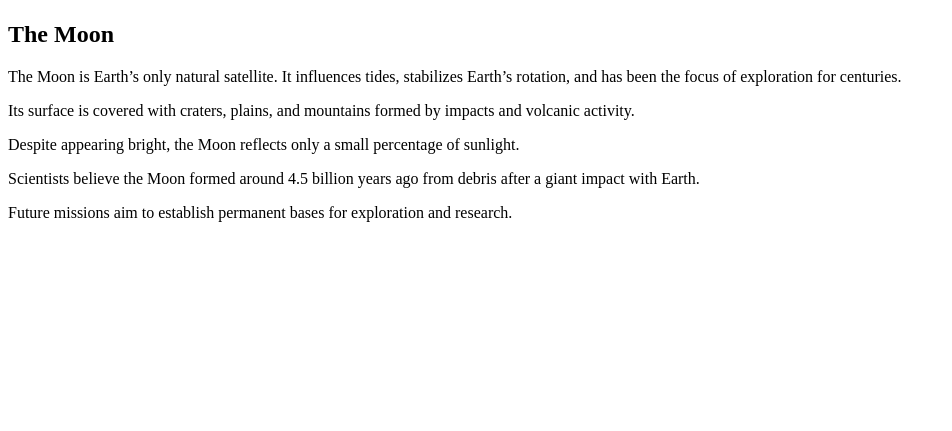
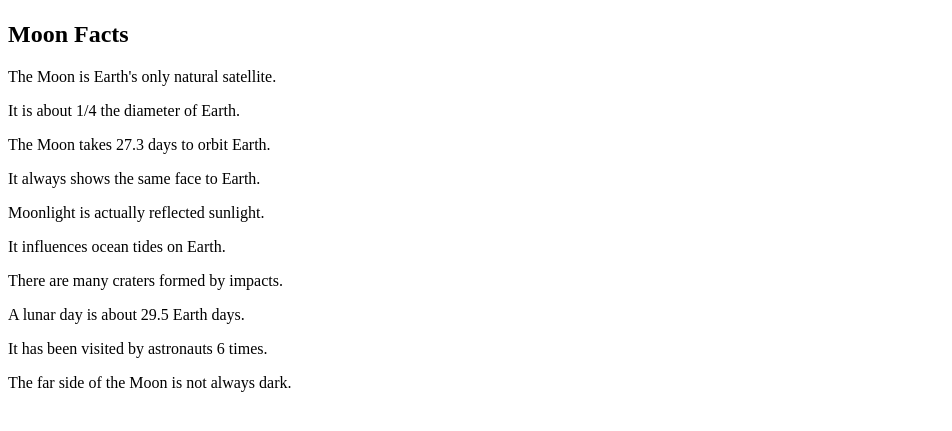
Before and after one commit to Riya0601/RiyaCMS, a plain HTML site: page moonContent.html in a window 1280 px wide. Shown: the part 311-742 px from the top of the page, without its empty margins (0-952 px from the left). Drawn offline with Linux system fonts and the light colour scheme.

Commit message:
Update moonContent.html

```diff
--- a/moonContent.html
+++ b/moonContent.html
@@ -2,39 +2,36 @@
 <html lang="en">
 <head>
   <meta charset="UTF-8">
-  <meta name="viewport" content="width=device-width, initial-scale=1.0">
-  <title>Moon CMS Example</title>
+  <title>Moon CMS Demo</title>
 
-  <!-- CMS Content CSS -->
-  <link rel="stylesheet" href="/sfsites/c/cms/delivery/media/MCYMFJ4GMSJZGEVL4EUGCZ4DAOWI">
+  <!-- Link CMS-hosted CSS (replace YOUR_CONTENT_KEY with your real one) -->
+  <link rel="stylesheet"
+        href="/sfsites/cms/delivery/media/YOUR_CONTENT_KEY">
 
 </head>
 <body>
+
   <div class="container">
-    <img id="moonImage" src="https://upload.wikimedia.org/wikipedia/commons/e/e1/FullMoon2010.jpg" alt="Moon">
+    <!-- Moon Image -->
+    <img id="moonImage"
+         src="https://upload.wikimedia.org/wikipedia/commons/e/e1/FullMoon2010.jpg"
+         alt="Moon Picture">
+
+    <!-- Text content -->
     <div class="content">
-      <h2>The Moon</h2>
-      <p>
-        The Moon is Earth’s only natural satellite. It influences tides,
-        stabilizes Earth’s rotation, and has been the focus of exploration for centuries.
-      </p>
-      <p>
-        Its surface is covered with craters, plains, and mountains formed by impacts and volcanic activity.
-      </p>
-      <p>
-        Despite appearing bright, the Moon reflects only a small percentage of sunlight.
-      </p>
-      <p>
-        Scientists believe the Moon formed around 4.5 billion years ago from debris after
-        a giant impact with Earth.
-      </p>
-      <p>
-        Future missions aim to establish permanent bases for exploration and research.
-      </p>
+      <h2>Moon Facts</h2>
+      <p>The Moon is Earth's only natural satellite.</p>
+      <p>It is about 1/4 the diameter of Earth.</p>
+      <p>The Moon takes 27.3 days to orbit Earth.</p>
+      <p>It always shows the same face to Earth.</p>
+      <p>Moonlight is actually reflected sunlight.</p>
+      <p>It influences ocean tides on Earth.</p>
+      <p>There are many craters formed by impacts.</p>
+      <p>A lunar day is about 29.5 Earth days.</p>
+      <p>It has been visited by astronauts 6 times.</p>
+      <p>The far side of the Moon is not always dark.</p>
     </div>
   </div>
 
-  <!-- External JS from GitHub -->
-  <script src="https://raw.githubusercontent.com/<user>/<repo>/main/script.js"></script>
-</body>
-</html>
+  <!-- Load JS AFTER HTML is parsed -->
+  <script src="https://riya0601.github.io/RiyaCMS
```
